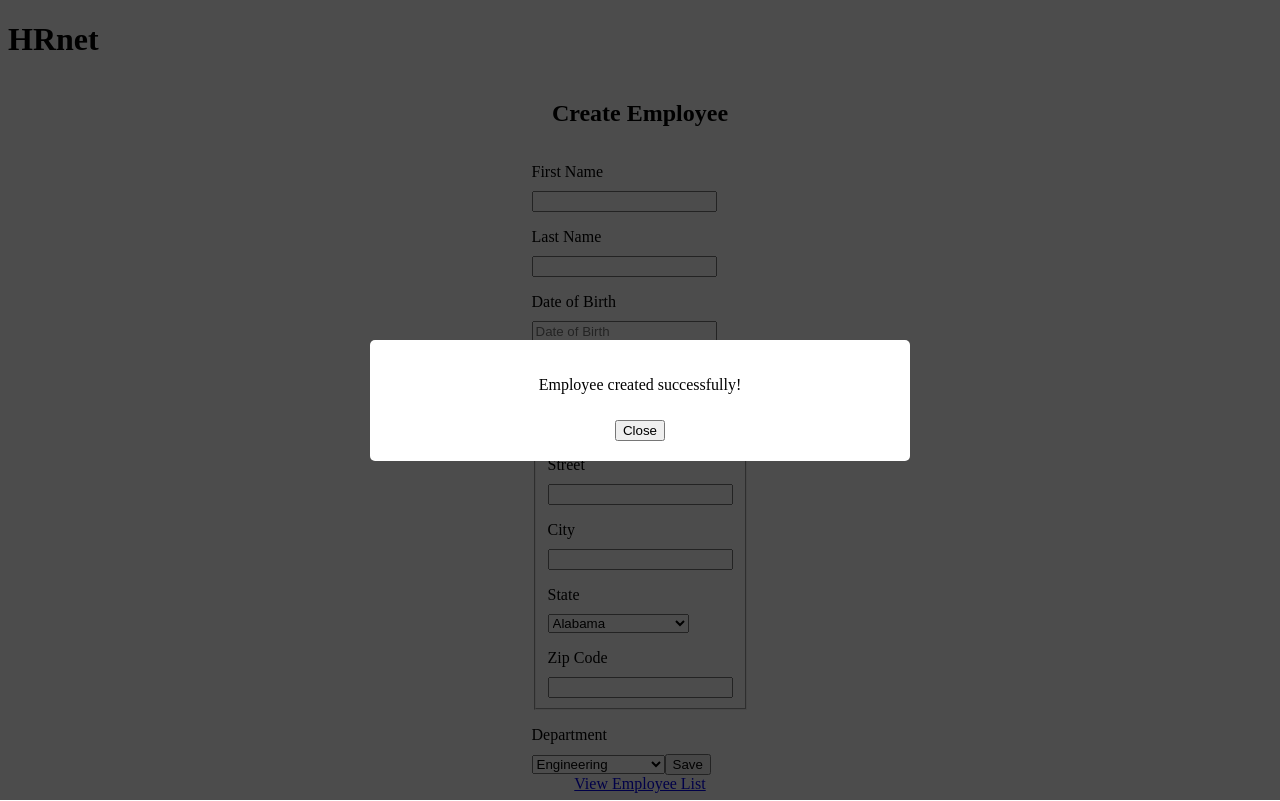
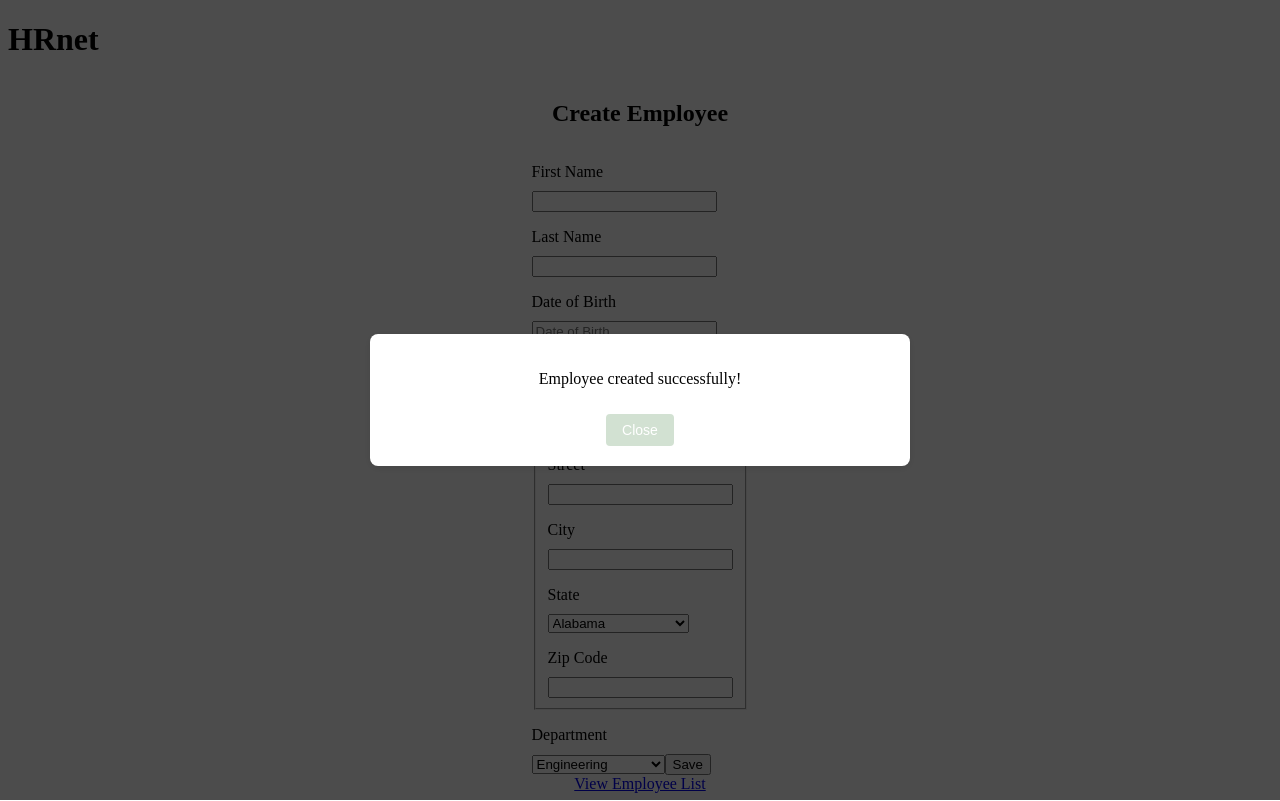
Before and after one commit to SallAbdou/p14, a React (Vite) app: page / in a window 1280 px wide. Both pictures are taken after typing "Sample", "Sample", "Sample", "Sample", "Sample", "Sample" into the empty fields and a click on the button "Save". Built offline with nearby package versions, Linux system fonts and the light colour scheme.

Commit message:
css dans le component

```diff
--- a/src/components/Modal.jsx
+++ b/src/components/Modal.jsx
@@ -1,13 +1,47 @@
+const modalOverlayStyle = {
+  position: "fixed",
+  top: 0,
+  left: 0,
+  width: "100%",
+  height: "100%",
+  backgroundColor: "rgba(0, 0, 0, 0.7)",
+  display: "flex",
+  justifyContent: "center",
+  alignItems: "center",
+  zIndex: 1000,
+};
+
+const modalStyle = {
+  backgroundColor: "white",
+  padding: "20px",
+  borderRadius: "8px",
+  boxShadow: "0 2px 10px rgba(0, 0, 0, 0.1)",
+  width: "90%",
+  maxWidth: "500px",
+};
+
+const buttonStyle = {
+  marginTop: "10px",
+  padding: "8px 16px",
+  backgroundColor: "#cdcd",
+  color: "white",
+  border: "none",
+  borderRadius: "4px",
+  cursor: "pointer",
+  fontSize: "14px",
+};
 
 const Modal = ({ isOpen, onClose, children }) => {
   if (!isOpen) return null;
 
   return (
-    <div className="modal-overlay">
-      <div className="modal">
-        <div className="modal-content">
+    <div style={modalOverlayStyle}>
+      <div style={modalStyle}>
+        <div style={{ textAlign: "center" }}>
           {children}
-          <button onClick={onClose}>Close</button>
+          <button style={buttonStyle} onClick={onClose}>
+            Close
+          </button>
         </div>
       </div>
     </div>
--- a/src/style/modal.scss
+++ b/src/style/modal.scss
@@ -1,26 +1,40 @@
-.modal {
-    position: fixed;
-    top: 0;
-    left: 0;
-    width: 100%;
-    height: 100%;
-    background-color: rgba(0, 0, 0, 0.7);
-    display: flex;
-    justify-content: center;
-    align-items: center;
-    z-index: 1000;
-  }
+// .modal-overlay {
+//     position: fixed;
+//     top: 0;
+//     left: 0;
+//     width: 100%;
+//     height: 100%;
+//     background-color: rgba(0, 0, 0, 0.7);
+//     display: flex;
+//     justify-content: center;
+//     align-items: center;
+//     z-index: 1000;
+//   }
 
-  .modal-content {
-    background-color: white;
-    padding: 20px;
-    border-radius: 5px;
-    text-align: center;
-    width: 80%;
-    max-width: 500px;
-  }
+//   .modal {
+//     background-color: white;
+//     padding: 20px;
+//     border-radius: 8px;
+//     box-shadow: 0 2px 10px rgba(0, 0, 0, 0.1);
+//     width: 90%;
+//     max-width: 500px;
+//   }
 
-  .modal button {
-    margin-top: 10px;
-    cursor: pointer;
-  }
+//   .modal-content {
+//     text-align: center;
+//   }
+
+//   .modal-content button {
+//     margin-top: 10px;
+//     padding: 8px 16px;
+//     background-color: #cdcdcd;
+//     color: white;
+//     border: none;
+//     border-radius: 4px;
+//     cursor: pointer;
+//     font-size: 14px;
+//   }
+
+//   .modal-content button:hover {
+//     background-color: #9f9f9f;
+//   }
```
